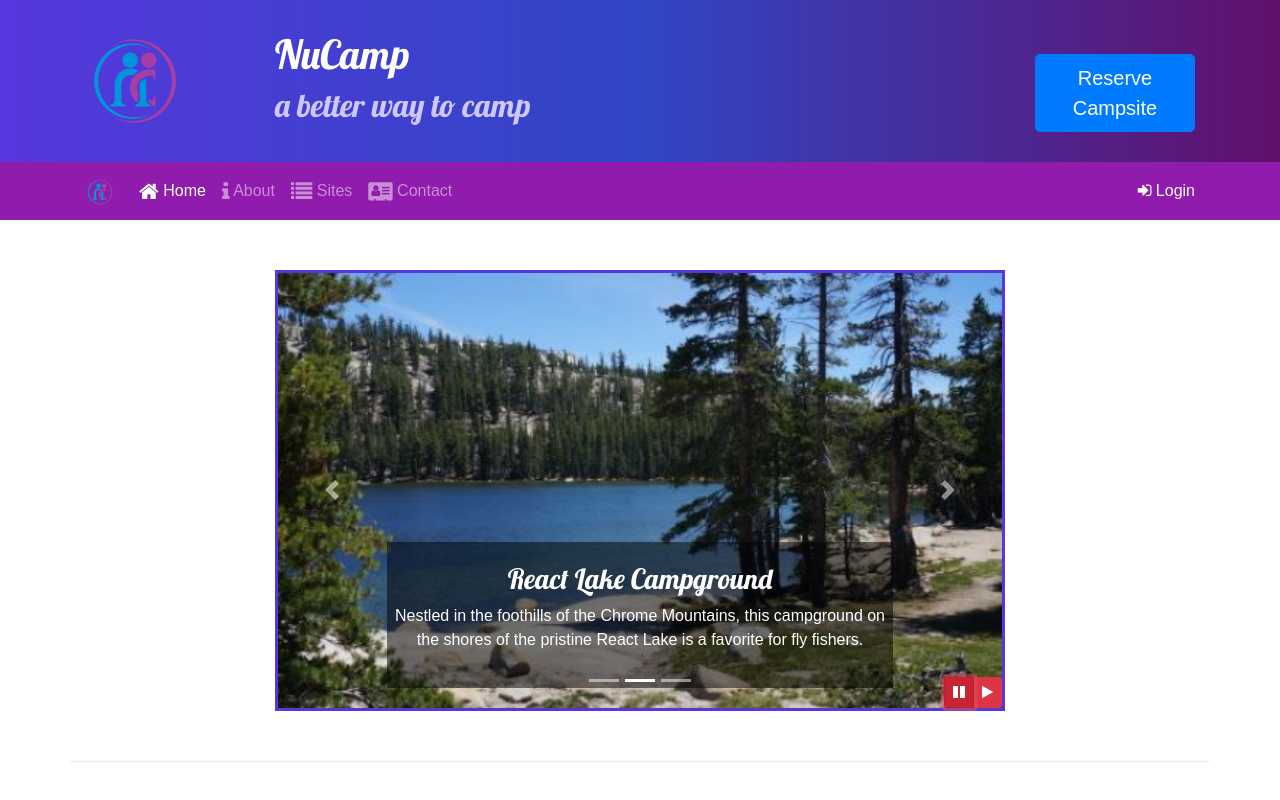
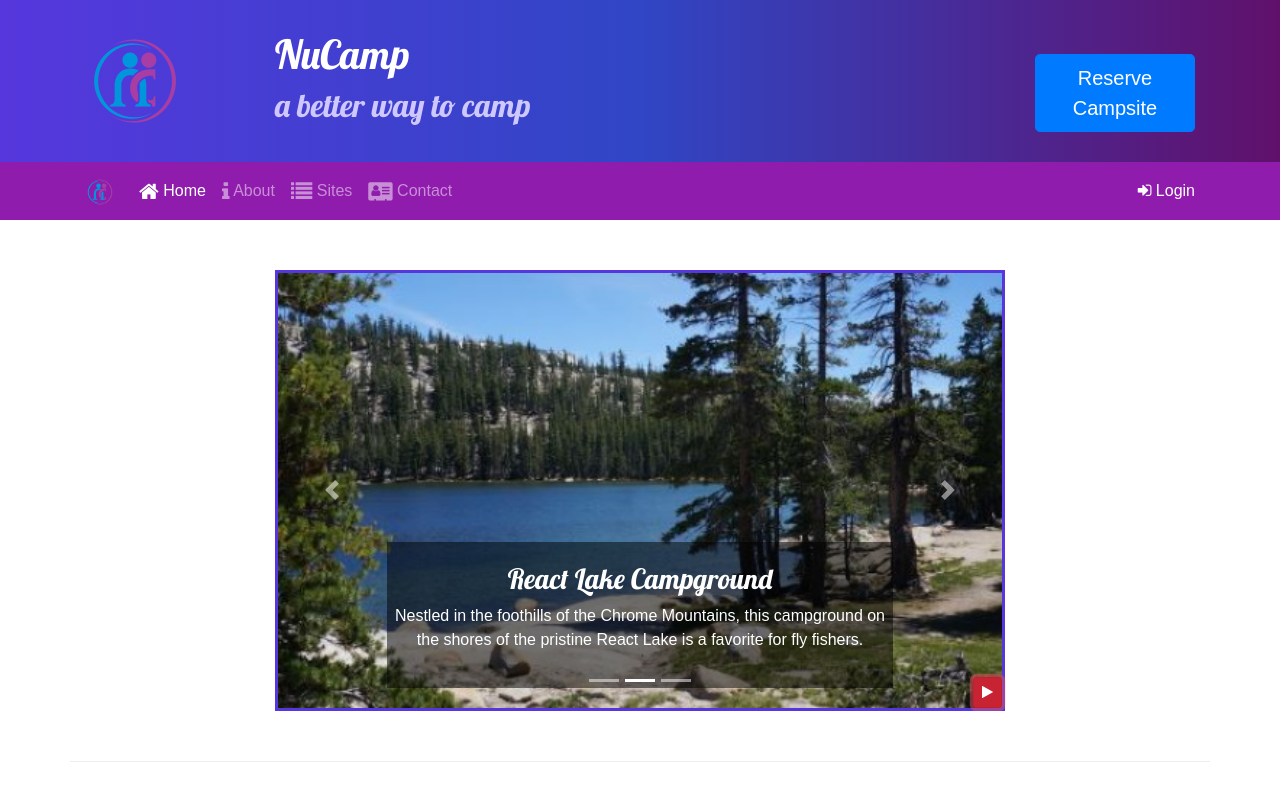
Before and after one commit to UJordan/Camp-Project, a website: page index.html in a window 1280 px wide. Both pictures are taken after a click on the button 959 px from the left and 692 px from the top of the page. Shown: the top 800 px of the page. Drawn offline with nearby package versions, Linux system fonts and the light colour scheme.

Commit message:
Carousel Buttons with jQuery Update

```diff
--- a/index.html
+++ b/index.html
@@ -203,14 +203,9 @@
                         <span class="carousel-control-next-icon"></span>
                         <span class="sr-only">Next</span>
                     </a>
-                    <div class="btn-group" id="carouselButton">
-                        <button class="btn btn-danger btn-sm">
-                            <i class="fa fa-pause" id="carouselPause"></i>
-                        </button>
-                        <button class="btn btn-danger btn-sm">
-                            <i class="fa fa-play" id="carouselPlay"></i>
-                        </button>
-                    </div>
+                    <button class="btn btn-danger btn-sm" id="carouselButton">
+                        <i class="fa fa-pause"></i>
+                    </button>
                 </div>
             </div>
         </div>
@@ -306,12 +301,17 @@
         <script>
             $(function () {
                 $(".carousel").carousel({interval: 2000, pause:"false"});
-                $("#carouselPause").click(function(){
-                    $(".carousel").carousel("pause");
+                $("#carouselButton").click(function(){
+                    if ($("#carouselButton").children("i").hasClass("fa-pause")) {
+                        $(".carousel").carousel("pause");
+                        $("#carouselButton").children("i").removeClass("fa-pause");
+                        $("#carouselButton").children("i").addClass("fa-play");
+                    } else {
+                        $(".carousel").carousel("cycle");
+                        $("carouselButton").children("i").removeClass("fa-play");
+                        $("#carouselButton").children("i").addClass("fa-pause");
+                    }
                 });
-                $("#carouselPlay").click(function(){
-                    $("carousel").carousel("cycle");
-                })
             });
         </script>
 
```
